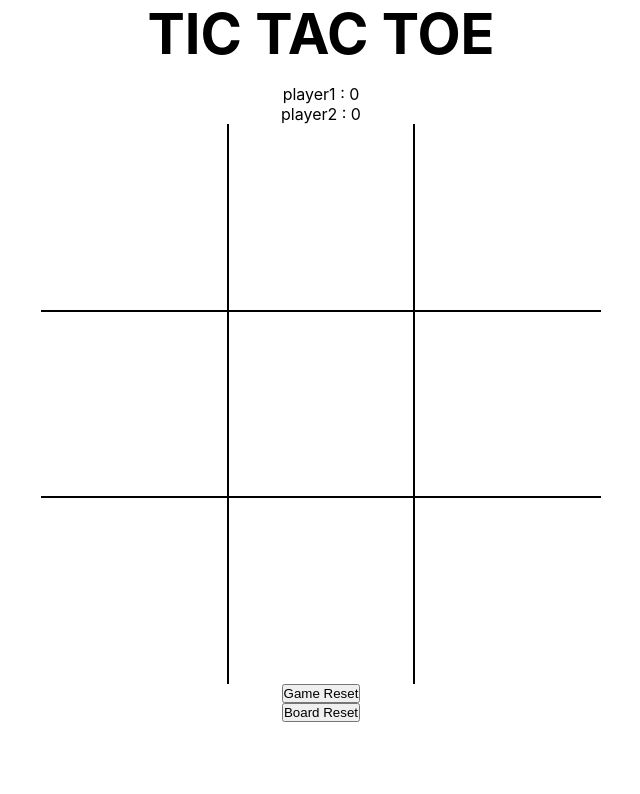
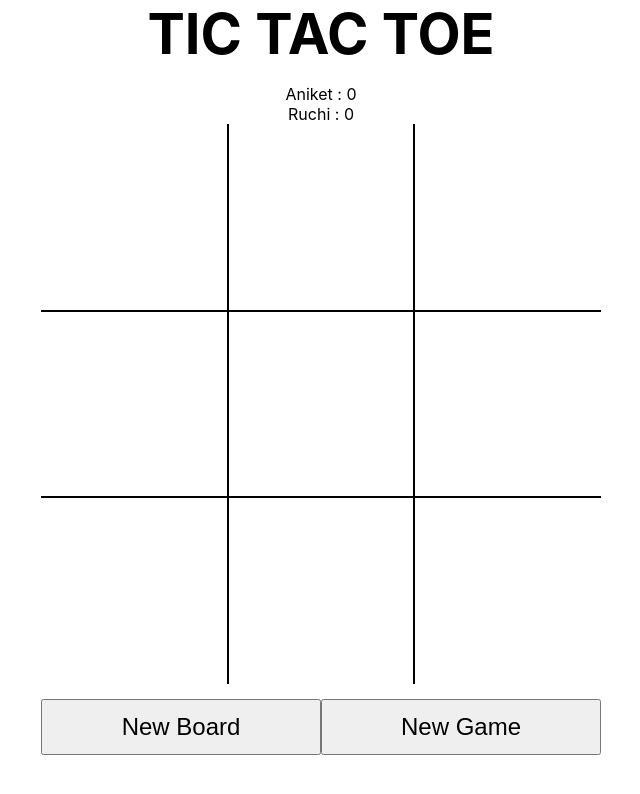
Before and after one commit to Ani4/TIC_TAC_TOE, a React (Create React App) app: page / in a window 1280 px wide. Shown: the top 794 px of the page, without its empty margins (319-959 px from the left). Built offline with nearby package versions, Linux system fonts and the light colour scheme.

Commit message:
solved dynamic part

```diff
--- a/src/App.css
+++ b/src/App.css
@@ -33,7 +33,7 @@
   height: 100%;
   width: 100%;
   border: 1.5px solid black;
-  font-size: 7vmin;
+  font-size: 15vmin;
 }
 
 .board .block:nth-child(1) {
@@ -82,3 +82,17 @@
   background-color: skyblue;
 
 }
+
+.buttons {
+  margin-top: 15px;
+  width: 70vmin;
+  height: 7vmin;
+  display: flex;
+  justify-content: space-around;
+
+}
+
+.buttons button {
+  font-size: 3vmin;
+  width: 35vmin;
+}
--- a/src/App.js
+++ b/src/App.js
@@ -6,12 +6,12 @@ class App extends Component {
   constructor(props) {
     super();
     this.state = {
-      p1: "player1",
-      p2: "player2"
+      p1: "Aniket",
+      p2: "Ruchi"
     };
   }
   render() {
-    return <Board player1={this.state.player1} player2={this.state.player2} />;
+    return <Board player1={this.state.p1} player2={this.state.p2} />;
   }
 }
 
--- a/src/components/Board.js
+++ b/src/components/Board.js
@@ -8,10 +8,15 @@ class Board extends Component {
       player1: props.player1 || "player1",
       player2: props.player2 || "player2",
       turn: "X",
-      scoreBoard: [0, 0]
+      scoreBoard: [0, 0],
+      gameFinish: 0,
+      count: 9,
+      winsTiles: []
     };
     this.handleTurn = this.handleTurn.bind(this);
     this.isWins = this.isWins.bind(this);
+    this.resetBoard = this.resetBoard.bind(this);
+    this.resetGame = this.resetGame.bind(this);
   }
   isWins(boards) {
     let winningCombo = [
@@ -33,22 +38,49 @@ class Board extends Component {
         boards[s1] !== " " &&
         boards[s2] !== " " &&
         boards[s3] !== " "
-      )
-        return { s1, s2, s3 };
+      ) {
+        this.setState({ gameFinish: 1 });
+        if (this.state.turn === "X")
+          this.setState({
+            scoreBoard: [this.state.scoreBoard[0] + 1, this.state.scoreBoard[1]]
+          });
+        else
+          this.setState({
+            scoreBoard: [this.state.scoreBoard[0], this.state.scoreBoard[1] + 1]
+          });
+        return this.setState({ winsTiles: [s1, s2, s3] });
+      }
     }
     return false;
   }
   handleTurn(i) {
+    if (this.state.gameFinish === 1 || this.state.count === 0) return;
     let boards = this.state.boards;
-    let b = null;
+
     if (boards[i] === " ") boards[i] = this.state.turn;
     else return alert("Select one of the blank titles");
     if (this.state.turn === "X") {
-      this.setState({ turn: "O", boards: boards });
-    } else this.setState({ turn: "X", boards: boards });
-    if ((b = this.isWins(boards))) {
-      return alert("wins" + this.state.turn + b.s1 + b.s2 + b.s3);
+      this.setState({ turn: "O", boards: boards, count: this.state.count - 1 });
+    } else
+      this.setState({ turn: "X", boards: boards, count: this.state.count - 1 });
+    if (this.isWins(boards)) {
+      return alert("wins" + this.state.winsTiles);
     }
+  }
+  resetBoard() {
+    this.setState({
+      boards: [" ", " ", " ", " ", " ", " ", " ", " ", " "],
+      gameFinish: 0,
+      count: 9,
+      winsTiles: []
+    });
+  }
+  resetGame() {
+    this.resetBoard();
+    this.setState({
+      turn: "X",
+      scoreBoard: [0, 0]
+    });
   }
 
   render() {
@@ -64,13 +96,26 @@ class Board extends Component {
         </div>
         <div className="board">
           {this.state.boards.map((e, i) => (
-            <div key={i} className="block " onClick={() => this.handleTurn(i)}>
+            <div
+              key={i}
+              className={`block ${(() => {
+                if (this.state.winsTiles.includes(i)) return "wins";
+              })()}`}
+              onClick={() => this.handleTurn(i)}
+            >
               {e}
             </div>
           ))}
         </div>
-        <button className="clear">Game Reset</button>
-        <button className="Reset">Board Reset</button>
+
+        <div className="buttons">
+          <button className="Reset" onClick={this.resetBoard}>
+            New Board
+          </button>
+          <button className="clear" onClick={this.resetGame}>
+            New Game
+          </button>
+        </div>
       </>
     );
   }
```
